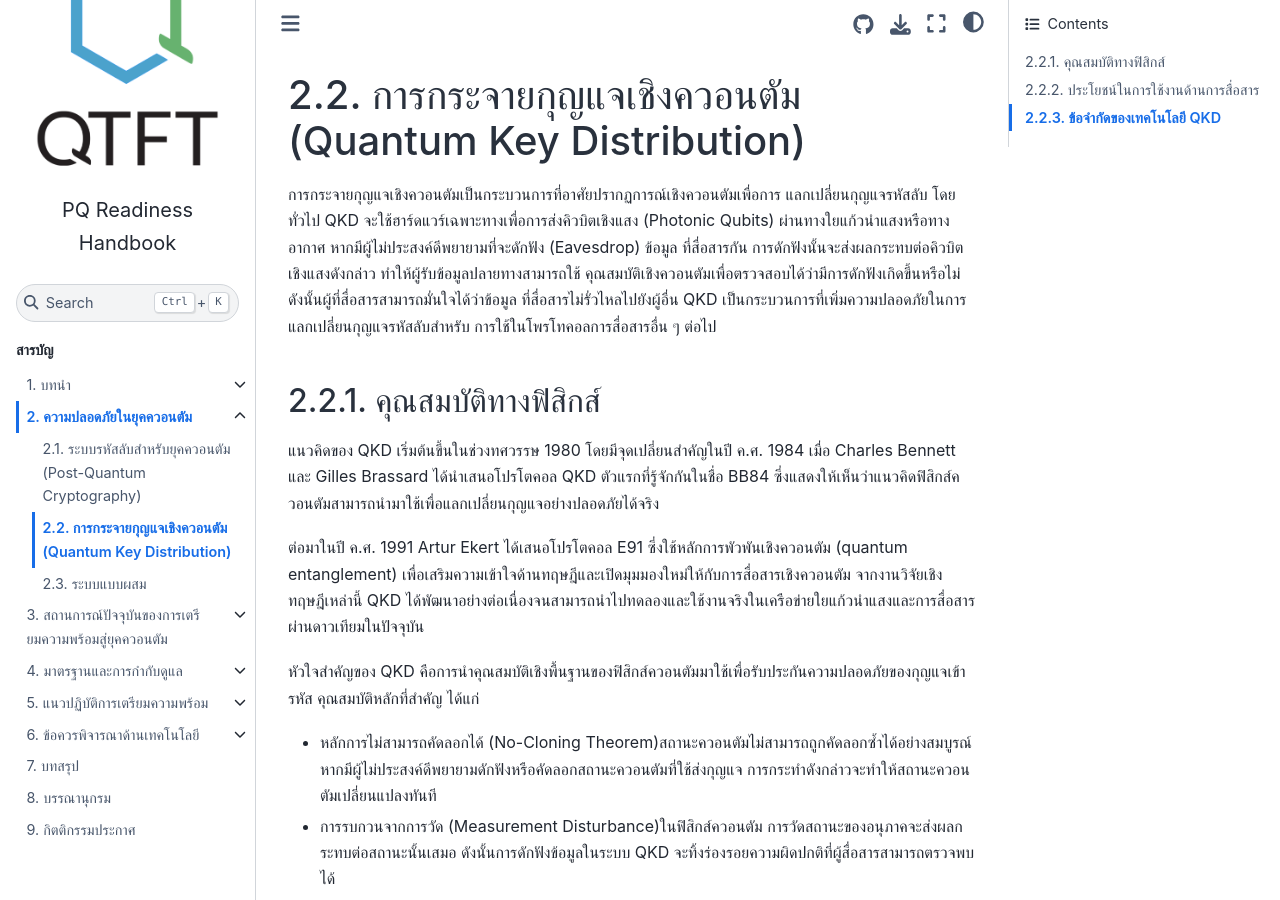
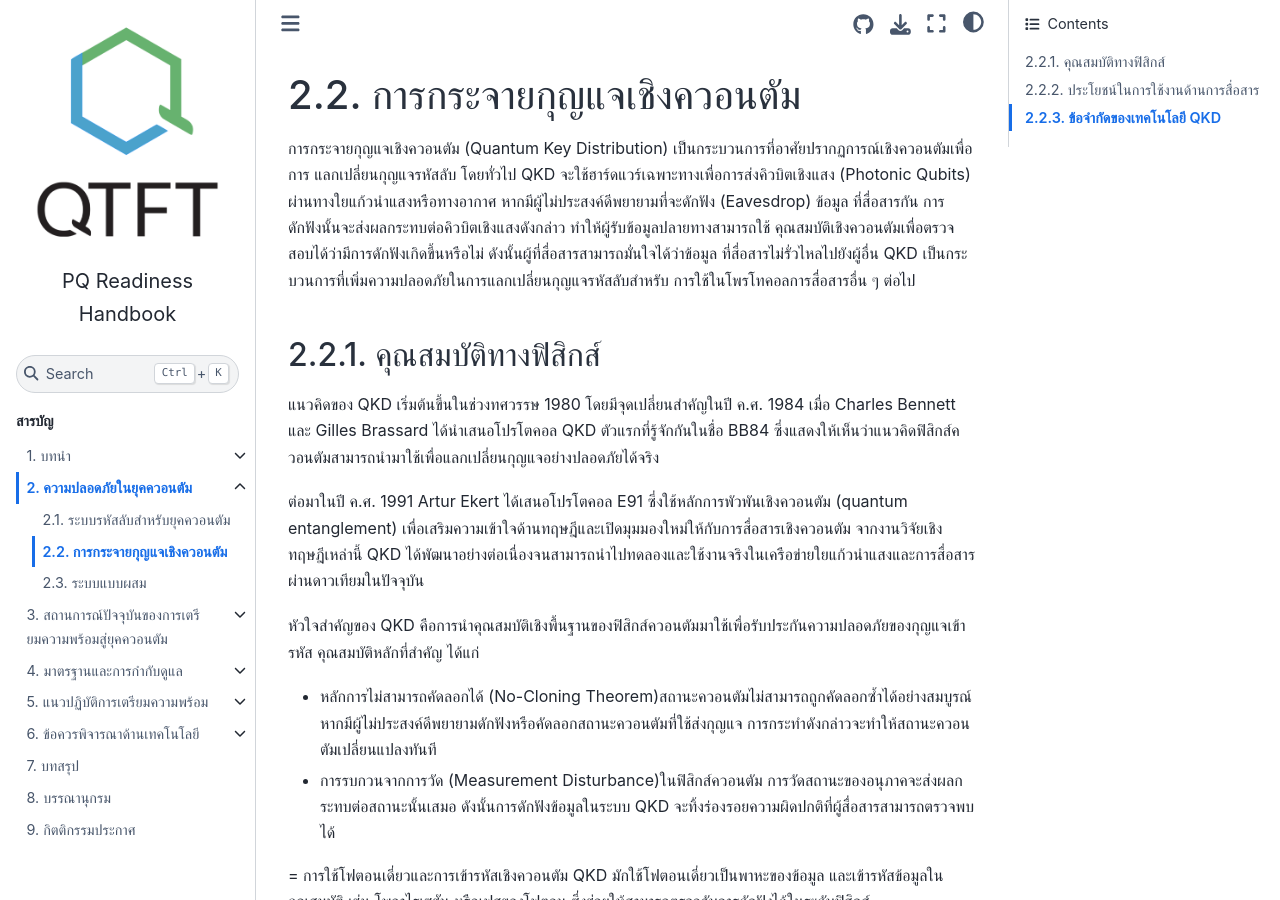
Before and after one commit to qtft/pq-readiness-handbook, a Jupyter Book: the page built from book/pq-security/qkd.md, in a window 1280 px wide and 900 px high. Built offline with Jupyter Book 1.0.4 settings and Sphinx 7.4.7 and the Sphinx Book theme 1.1.4, drawn with Linux system fonts in a browser that asks for light colours; comment, search, counter and statistics services are not loaded; cross-references to code outside the pages are shown as plain code; some of the changed text lies outside the part shown.

Commit message:
remove eng from titles

```diff
--- a/book/pq-security/qkd.md
+++ b/book/pq-security/qkd.md
@@ -1,6 +1,6 @@
-# การกระจายกุญแจเชิงควอนตัม (Quantum Key Distribution)
+# การกระจายกุญแจเชิงควอนตัม
 
-การกระจายกุญแจเชิงควอนตัมเป็นกระบวนการที่อาศัยปรากฏการณ์เชิงควอนตัมเพื่อการ
+การกระจายกุญแจเชิงควอนตัม (Quantum Key Distribution) เป็นกระบวนการที่อาศัยปรากฏการณ์เชิงควอนตัมเพื่อการ
 แลกเปลี่ยนกุญแจรหัสลับ โดยทั่วไป QKD จะใช้ฮาร์ดแวร์เฉพาะทางเพื่อการส่งคิวบิตเชิงแสง (Photonic Qubits)
 ผ่านทางใยแก้วนำแสงหรือทางอากาศ หากมีผู้ไม่ประสงค์ดีพยายามที่จะดักฟัง (Eavesdrop) ข้อมูล
 ที่สื่อสารกัน การดักฟังนั้นจะส่งผลกระทบต่อคิวบิตเชิงแสงดังกล่าว ทำให้ผู้รับข้อมูลปลายทางสามารถใช้
```
Also changed, not shown: book/introduction/harvest-now-decrypt-later.md (+1 -1 lines), book/pq-security/pqc.md (+2 -2 lines).
